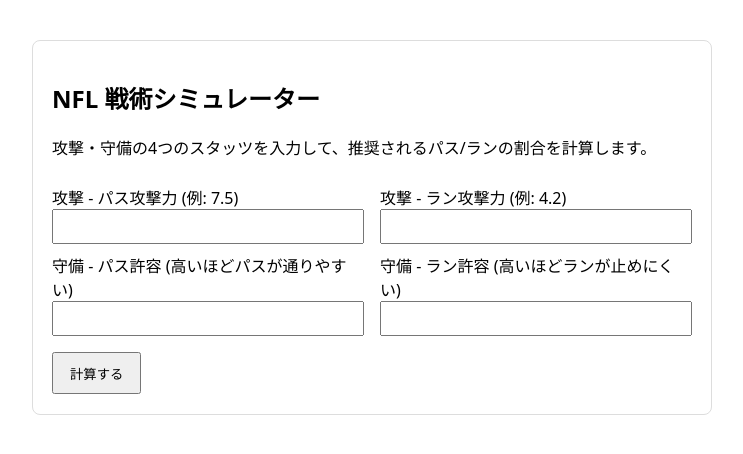
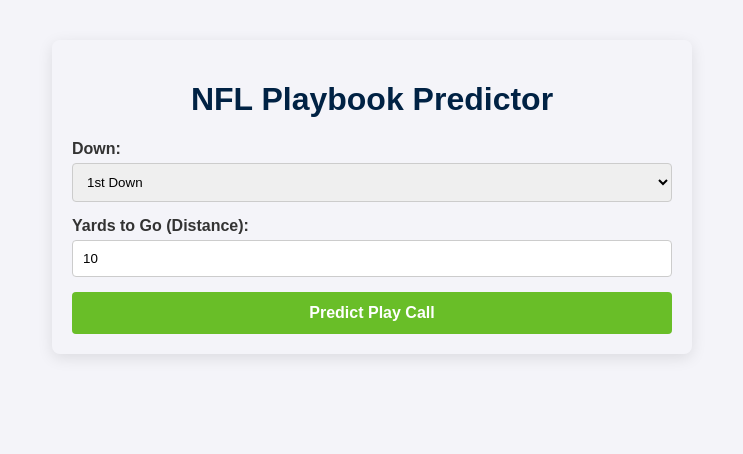
Before and after one commit to YMT-py/nfl-app, a Flask app: page / in a window 1280 px wide. Shown: the top 454 px of the page, without its empty margins (268-1011 px from the left). Run offline with Flask 3, Linux system fonts and the light colour scheme.

Commit message:
Change language to English

```diff
--- a/templates/index.html
+++ b/templates/index.html
@@ -1,63 +1,93 @@
-<!doctype html>
-<html lang="ja">
-  <head>
-    <meta charset="utf-8" />
-    <meta name="viewport" content="width=device-width, initial-scale=1" />
-    <title>NFL 戦術シミュレーター</title>
+<!DOCTYPE html>
+<html lang="en">
+<head>
+    <meta charset="UTF-8">
+    <meta name="viewport" content="width=device-width, initial-scale=1.0">
+    <title>NFL Playbook Strategy Predictor</title>
     <style>
-      body { font-family: system-ui, -apple-system, "Segoe UI", Roboto, "Helvetica Neue", Arial; padding: 2rem; }
-      .card { max-width: 640px; margin: 0 auto; border: 1px solid #ddd; padding: 1.2rem; border-radius: 8px; }
-      label { display:block; margin-top:0.6rem; }
-      input[type="number"] { width:100%; padding:0.5rem; box-sizing:border-box; }
-      .row { display:flex; gap: 1rem; }
-      .col { flex:1 }
-      .result { margin-top:1rem; padding:0.8rem; background:#f7f9fc; border-radius:6px }
-      .error { color:#b00020 }
-      button { margin-top:1rem; padding:0.6rem 1rem }
+        body {
+            font-family: 'Arial', sans-serif;
+            background-color: #f4f4f9;
+            color: #333;
+            max-width: 600px;
+            margin: 40px auto;
+            padding: 20px;
+            border-radius: 8px;
+            box-shadow: 0 4px 15px rgba(0,0,0,0.1);
+        }
+        h1 {
+            color: #002244; /* Seahawks Navy */
+            text-align: center;
+        }
+        .form-group {
+            margin-bottom: 15px;
+        }
+        label {
+            display: block;
+            margin-bottom: 5px;
+            font-weight: bold;
+        }
+        select, input {
+            width: 100%;
+            padding: 10px;
+            border: 1px solid #ccc;
+            border-radius: 4px;
+            box-sizing: border-box;
+        }
+        button {
+            width: 100%;
+            padding: 12px;
+            background-color: #69BE28; /* Seahawks Action Green */
+            color: white;
+            border: none;
+            border-radius: 4px;
+            font-size: 16px;
+            font-weight: bold;
+            cursor: pointer;
+        }
+        button:hover {
+            background-color: #59a622;
+        }
+        .result {
+            margin-top: 20px;
+            padding: 15px;
+            background-color: #e8f5e9;
+            border-left: 5px solid #69BE28;
+            border-radius: 4px;
+        }
     </style>
-  </head>
-  <body>
-    <div class="card">
-      <h2>NFL 戦術シミュレーター</h2>
-      <p>攻撃・守備の4つのスタッツを入力して、推奨されるパス/ランの割合を計算します。</p>
+</head>
+<body>
 
-      {% if error %}
-        <div class="error">{{ error }}</div>
-      {% endif %}
+    <h1>NFL Playbook Predictor</h1>
 
-      <form method="post">
-        <div class="row">
-          <div class="col">
-            <label>攻撃 - パス攻撃力 (例: 7.5)</label>
-            <input type="number" step="any" name="off_pass" required />
-          </div>
-          <div class="col">
-            <label>攻撃 - ラン攻撃力 (例: 4.2)</label>
-            <input type="number" step="any" name="off_run" required />
-          </div>
+    <form action="/predict" method="POST">
+        <div class="form-group">
+            <label for="down">Down:</label>
+            <select name="down" id="down">
+                <option value="1">1st Down</option>
+                <option value="2">2nd Down</option>
+                <option value="3">3rd Down</option>
+                <option value="4">4th Down</option>
+            </select>
         </div>
 
-        <div class="row">
-          <div class="col">
-            <label>守備 - パス許容 (高いほどパスが通りやすい)</label>
-            <input type="number" step="any" name="def_pass_allowed" required />
-          </div>
-          <div class="col">
-            <label>守備 - ラン許容 (高いほどランが止めにくい)</label>
-            <input type="number" step="any" name="def_run_allowed" required />
-          </div>
+        <div class="form-group">
+            <label for="distance">Yards to Go (Distance):</label>
+            <input type="number" name="distance" id="distance" min="1" max="99" value="10" required>
         </div>
 
-        <button type="submit">計算する</button>
-      </form>
+        <button type="submit">Predict Play Call</button>
+    </form>
 
-      {% if result %}
-        <div class="result">
-          <strong>推奨攻撃バランス</strong>
-          <div>パス: {{ result.pass }}% </div>
-          <div>ラン: {{ result.run }}% </div>
-        </div>
-      {% endif %}
+    {% if prediction %}
+    <div class="result">
+        <h2>Recommended Play:</h2>
+        <p style="font-size: 24px; font-weight: bold; color: #002244; margin: 5px 0;">
+            {{ prediction }}
+        </p>
     </div>
-  </body>
+    {% endif %}
+
+</body>
 </html>
```
Also changed, not shown: README.md (added).
